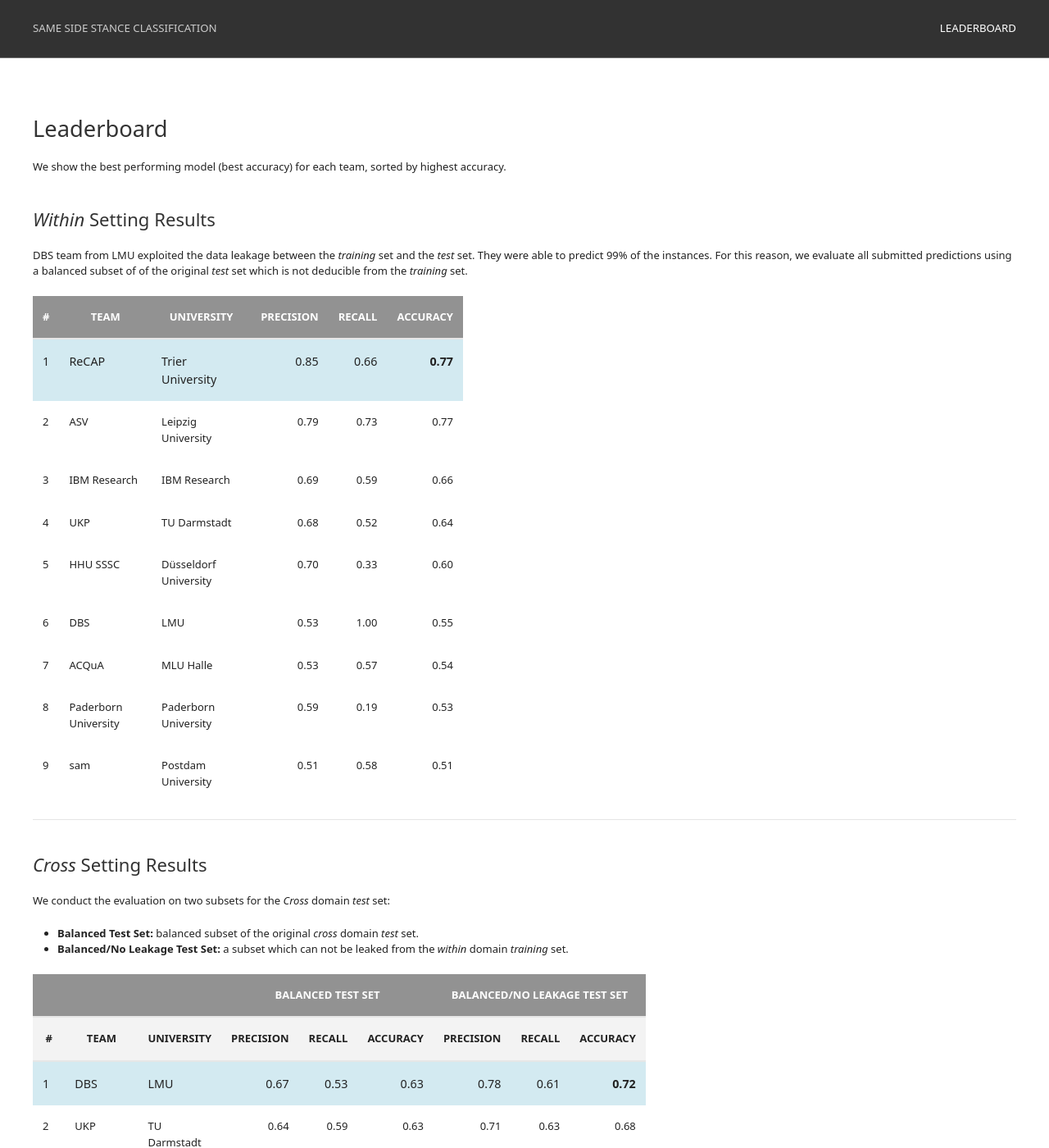
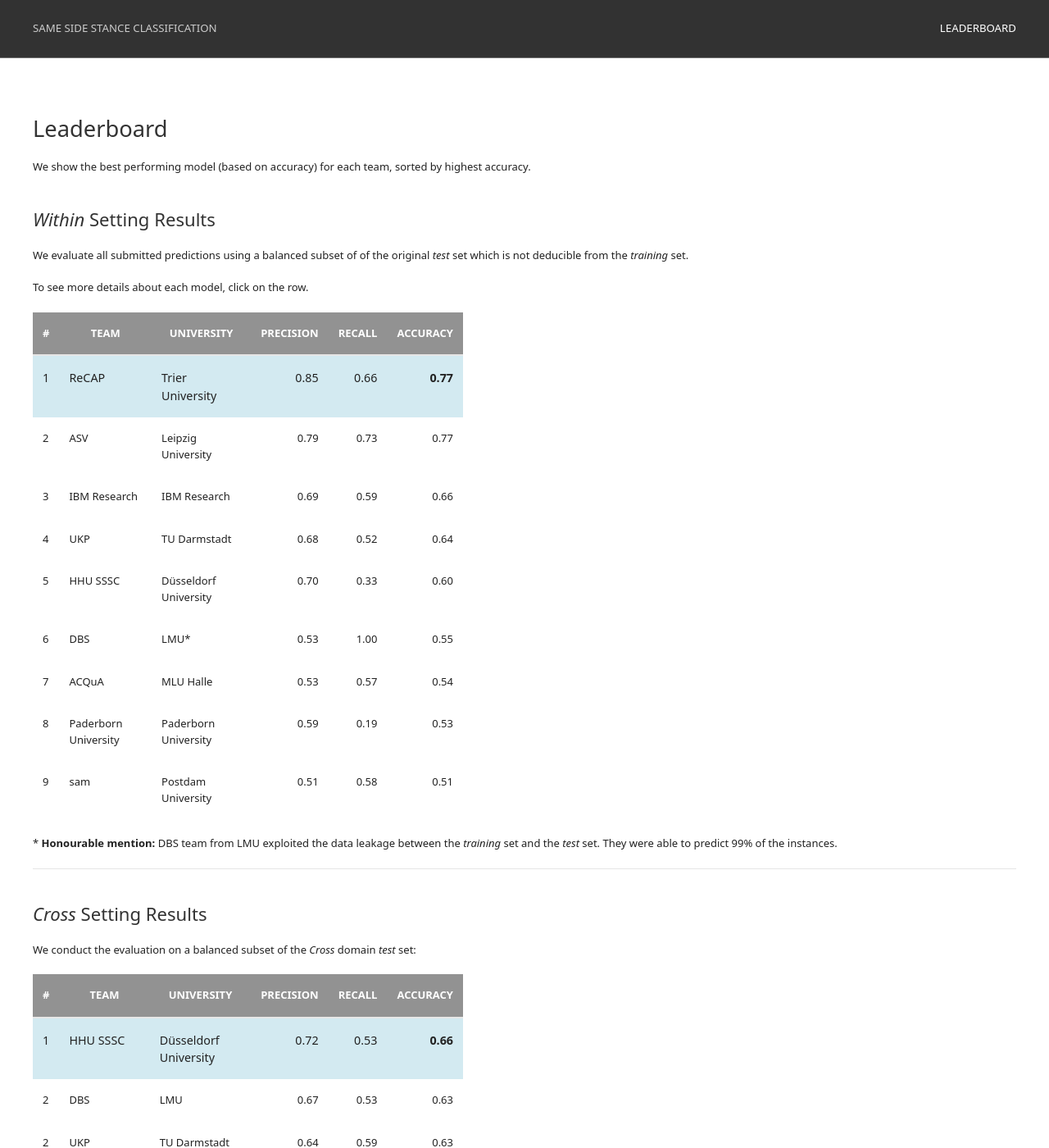
Before and after one commit to shahbazsyed/sameside-webis-de.github.io, a Jekyll site: the page built from leaderboard.html, in a window 1280 px wide and 1400 px high. Shown: the whole window at 82% size. Built offline with Jekyll 4.4.1, drawn with Linux system fonts in a browser that asks for light colours; some of the changed text lies outside the part shown.

Commit message:
updated results

```diff
--- a/leaderboard.html
+++ b/leaderboard.html
@@ -10,10 +10,12 @@
     <div class="uk-container">
 
             <h1>Leaderboard</h1>
-            <p>We show the best performing model (best accuracy) for each team, sorted by highest accuracy.</p>
+            <p>We show the best performing model (based on accuracy) for each team, sorted by highest accuracy.</p>
 <h2> <i>Within</i> Setting Results</h2>
 
-<p>DBS team from LMU exploited the data leakage between the <i>training</i> set and the <i>test</i> set. They were able to predict 99% of the instances. For this reason, we evaluate all submitted predictions using a balanced subset of of the original <i>test</i> set which is not deducible from the <i>training</i> set. </p>
+<p>We evaluate all submitted predictions using a balanced subset of of the original <i>test</i> set which is not deducible from the <i>training</i> set. </p>
+
+<p>To see more details about each model, click on the row.</p>
 <table id="within-leaderboard" class="leaderboard uk-table  uk-table-hover uk-table-condensed">
 
     <thead>
@@ -146,7 +148,7 @@
         <tr id="6">
             <td>6</td>
             <td>DBS</td>
-            <td>LMU </td>
+            <td>LMU*</td>
             <td>0.53</td>
             <td>1.00</td>
             <td> 0.55</td>
@@ -237,25 +239,23 @@
                 </tr>
     </tbody>
 </table>
+
+<p>* <b>Honourable mention:</b> DBS team from LMU exploited the data leakage between the <i>training</i> set and the <i>test</i> set. They were able to predict 99% of the instances.</p>
+
 <hr>
 
 
 <h2> <i>Cross</i> Setting Results</h2>
-<p> We conduct the evaluation on two subsets for the <i>Cross</i> domain <i>test</i> set:
-    <ul>
+<p> We conduct the evaluation on a balanced subset of the <i>Cross</i> domain <i>test</i> set:
+ <!--   <ul>
             <li><b>Balanced Test Set:</b> balanced subset of the original <i>cross</i> domain <i>test</i> set.</li>
             <li><b>Balanced/No Leakage Test Set:</b> a subset which can not be leaked from the <i>within</i> domain <i>training</i> set. </li>
-    </ul>
+    </ul>-->
 </p>
 <table id="within-leaderboard" class="leaderboard uk-table  uk-table-hover uk-table-condensed">
 
     <thead>
-        <tr>
 
-            <th colspan="3"></th>
-            <th colspan="3">Balanced Test Set</th>
-            <th colspan="3">Balanced/No Leakage Test Set</th>
-        </tr>
         <tr>
             <th>#</th>
             <th>Team</th>
@@ -263,24 +263,31 @@
             <th>Precision</th>
             <th>Recall</th>
             <th>Accuracy</th>
-            <th>Precision</th>
-            <th>Recall</th>
-            <th>Accuracy</th>
         </tr>
     </thead>
     <tbody>
-
-
         <tr class="mainrow">
             <td>1</td>
+            <td>HHU SSSC</td>
+            <td>Düsseldorf University </td>
+            <td>0.72</td>
+            <td>0.53</td>
+            <td>0.66</td>
+        <!--  <td>0.68</td>
+            <td>0.37</td>
+            <td>0.60</td>-->
+        </tr>
+
+        <tr >
+            <td>2</td>
             <td>DBS</td>
             <td>LMU </td>
             <td>0.67</td>
             <td>0.53</td>
             <td>0.63</td>
-            <td>0.78</td>
+         <!--   <td>0.78</td>
             <td>0.61</td>
-            <td>0.72</td>
+            <td>0.72</td>-->
         </tr>
         <tr>
             <td>2</td>
@@ -289,9 +296,9 @@
             <td>0.64</td>
             <td>0.59</td>
             <td>0.63</td>
-            <td>0.71</td>
+          <!--  <td>0.71</td>
             <td>0.63</td>
-            <td>0.68</td>
+            <td>0.68</td> -->
         </tr>
         <tr>
             <td>3</td>
@@ -300,9 +307,9 @@
             <td>0.62</td>
             <td>0.49</td>
             <td>0.60</td>
-            <td>0.74</td>
+         <!--   <td>0.74</td>
             <td>0.43</td>
-            <td>0.64</td>
+            <td>0.64</td>-->
         </tr>
         <tr>
             <td>4</td>
@@ -311,9 +318,9 @@
             <td>0.60</td>
             <td>0.38</td>
             <td>0.56</td>
-            <td>0.79</td>
+        <!--    <td>0.79</td>
             <td>0.33</td>
-            <td>0.62</td>
+            <td>0.62</td>-->
         </tr>
         <tr>
             <td>5</td>
@@ -322,57 +329,45 @@
             <td>0.69</td>
             <td>0.16</td>
             <td>0.54</td>
-            <td>1.00</td>
+         <!--   <td>1.00</td>
             <td>0.20</td>
-            <td>0.60</td>
+            <td>0.60</td>-->
         </tr>
-        <tr class="mainrowsub">
+
+        <tr>
             <td>6</td>
-            <td>HHU SSSC</td>
-            <td>Düsseldorf University </td>
-            <td>0.72</td>
-            <td>0.53</td>
-            <td><b>0.66</b></td>
-            <td>0.68</td>
-            <td>0.37</td>
-            <td>0.60</td>
-        </tr>
-        <tr>
-            <td>7</td>
             <td>ACQuA</td>
             <td>MLU Halle </td>
             <td>0.50</td>
             <td>0.57</td>
             <td>0.50</td>
-            <td>0.60</td>
+        <!--    <td>0.60</td>
             <td>0.54</td>
-            <td>0.59</td>
+            <td>0.59</td>-->
         </tr>
         <tr>
-            <td>8</td>
+            <td>7</td>
             <td>sam</td>
             <td>Postdam University </td>
             <td>0.51</td>
             <td>0.52</td>
             <td>0.51</td>
-            <td>0.57</td>
+        <!--    <td>0.57</td>
             <td>0.65</td>
-            <td>0.58</td>
+            <td>0.58</td> -->
         </tr>
-        <tr class="dismissed">
-            <td>na</td>
+       <!--  <tr class="dismissed">
+            <td>NA</td>
             <td>ASV*</td>
             <td>Leipzig University </td>
             <td>0.93</td>
             <td>0.90</td>
             <td>0.92</td>
-            <td>0.84</td>
-            <td>0.78</td>
-            <td>0.82</td>
+          -->
         </tr>
     </tbody>
 </table>
-* Dismissed because trained on <i>within</i> training set
+<!-- <p>* Dismissed because trained on <i>within</i> training set</p> -->
 <hr>
 
 </div>
```
